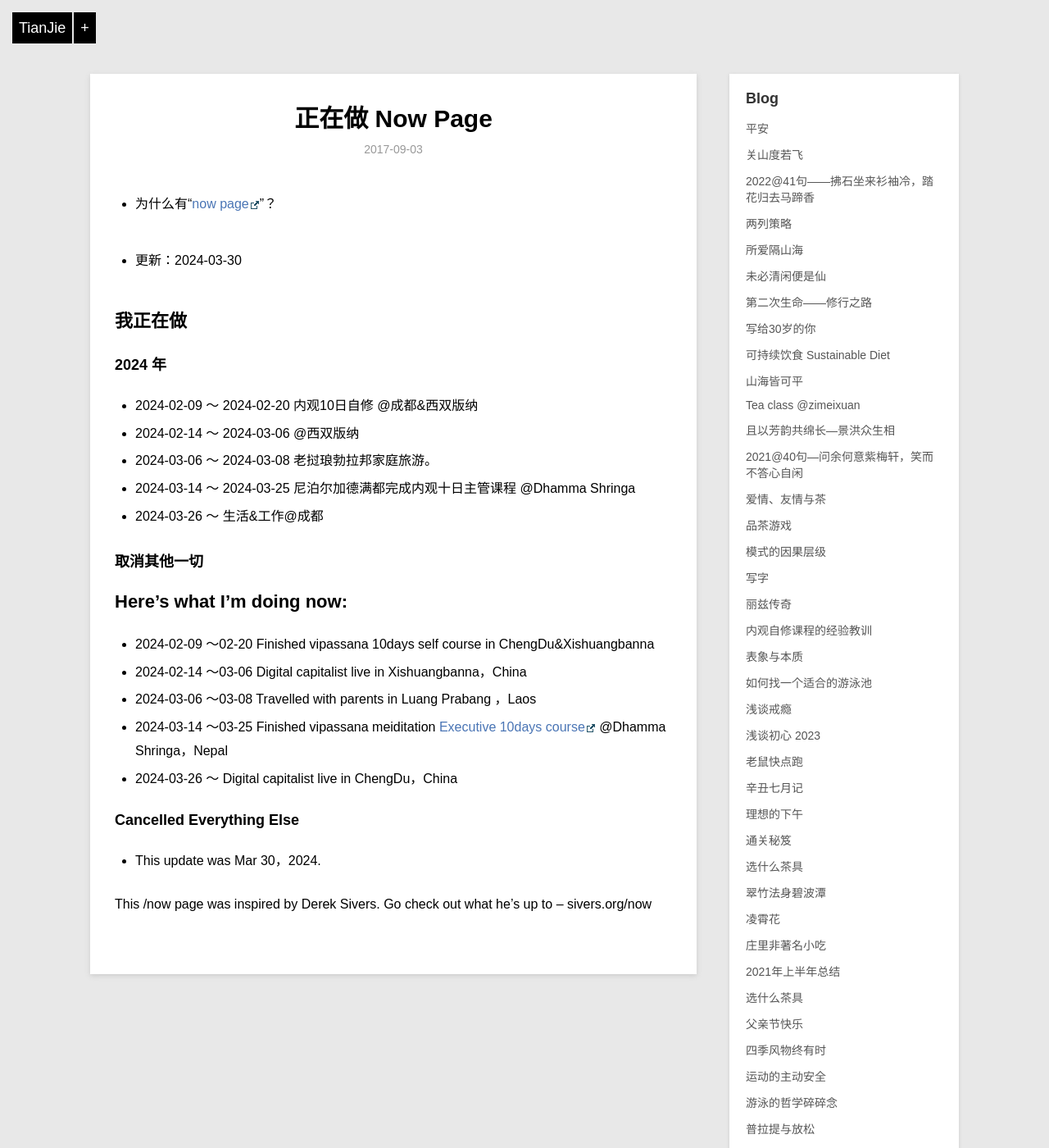
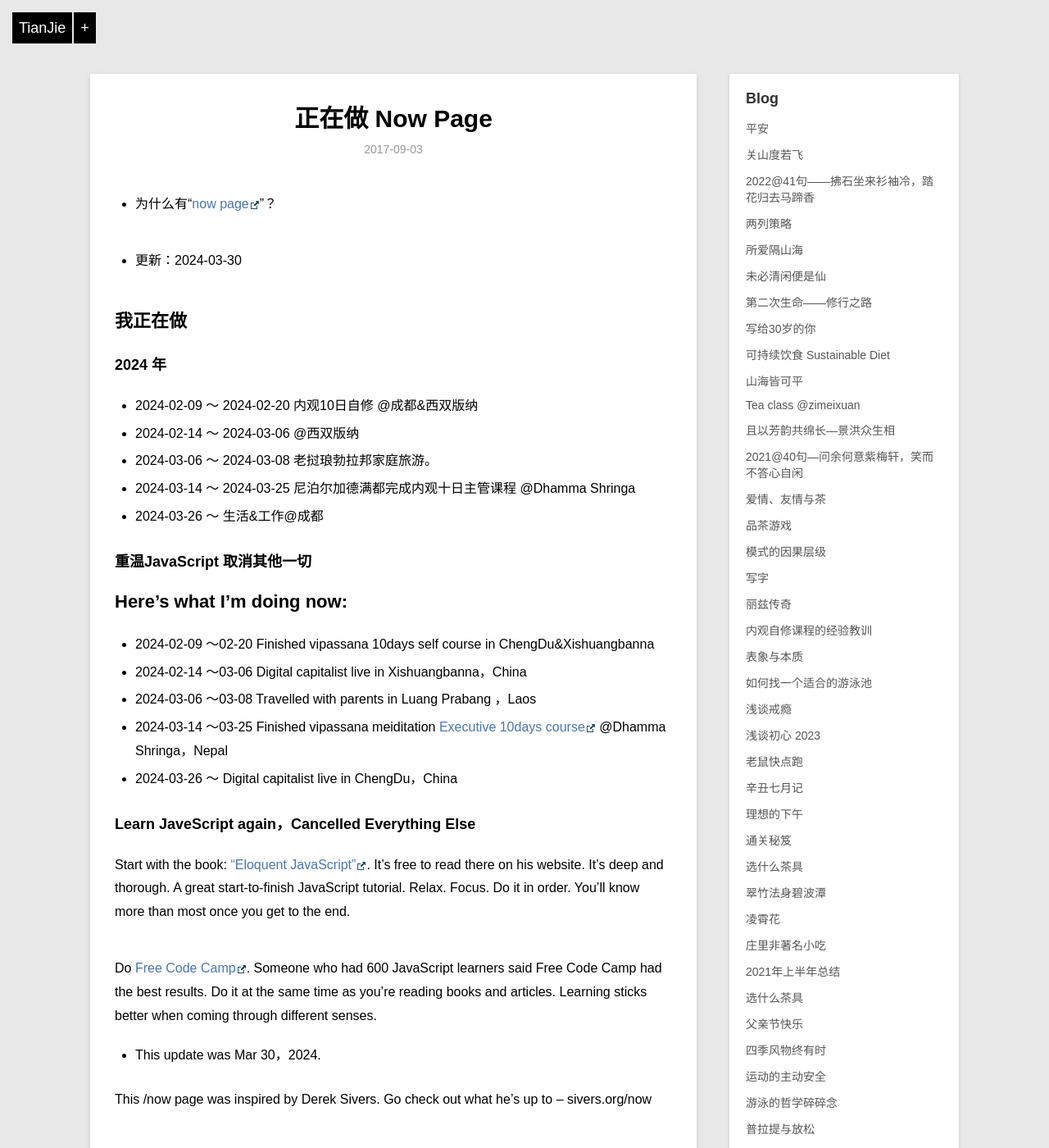
Before and after one commit to violettianjie/violettianjie.github.io, a Jekyll site: the page built from _posts/blog/2017-09-03-now.md, in a window 1280 px wide and 1400 px high. Shown: the whole window at 82% size. Built offline with Jekyll 4.4.1, drawn with Linux system fonts in a browser that asks for light colours; comment, search, counter and statistics services are not loaded.

Commit message:
Update 2017-09-03-now.md

```diff
--- a/_posts/blog/2017-09-03-now.md
+++ b/_posts/blog/2017-09-03-now.md
@@ -24,7 +24,8 @@ category: blog
 - 2024-03-14 ～ 2024-03-25 尼泊尔加德满都完成内观十日主管课程 @Dhamma Shringa
 - 2024-03-26 ～    生活&工作@成都
 
-### 取消其他一切
+
+### 重温JavaScript 取消其他一切
 
 
 ## Here’s what I’m doing now:
@@ -35,7 +36,10 @@ category: blog
 - 2024-03-14 ～03-25 Finished vipassana meiditation [Executive 10days course](http://executive.dhamma.org/) @Dhamma Shringa，Nepal
 - 2024-03-26 ～      Digital capitalist live in ChengDu，China
 
-### Cancelled Everything Else
+### Learn JaveScript again，Cancelled Everything Else
+Start with the book: [“Eloquent JavaScript”](https://eloquentjavascript.net/). It’s free to read there on his website. It’s deep and thorough. A great start-to-finish JavaScript tutorial. Relax. Focus. Do it in order. You’ll know more than most once you get to the end.
+
+Do [Free Code Camp](https://www.freecodecamp.org/learn/javascript-algorithms-and-data-structures-v8). Someone who had 600 JavaScript learners said Free Code Camp had the best results. Do it at the same time as you’re reading books and articles. Learning sticks better when coming through different senses.
 
 
 
```
